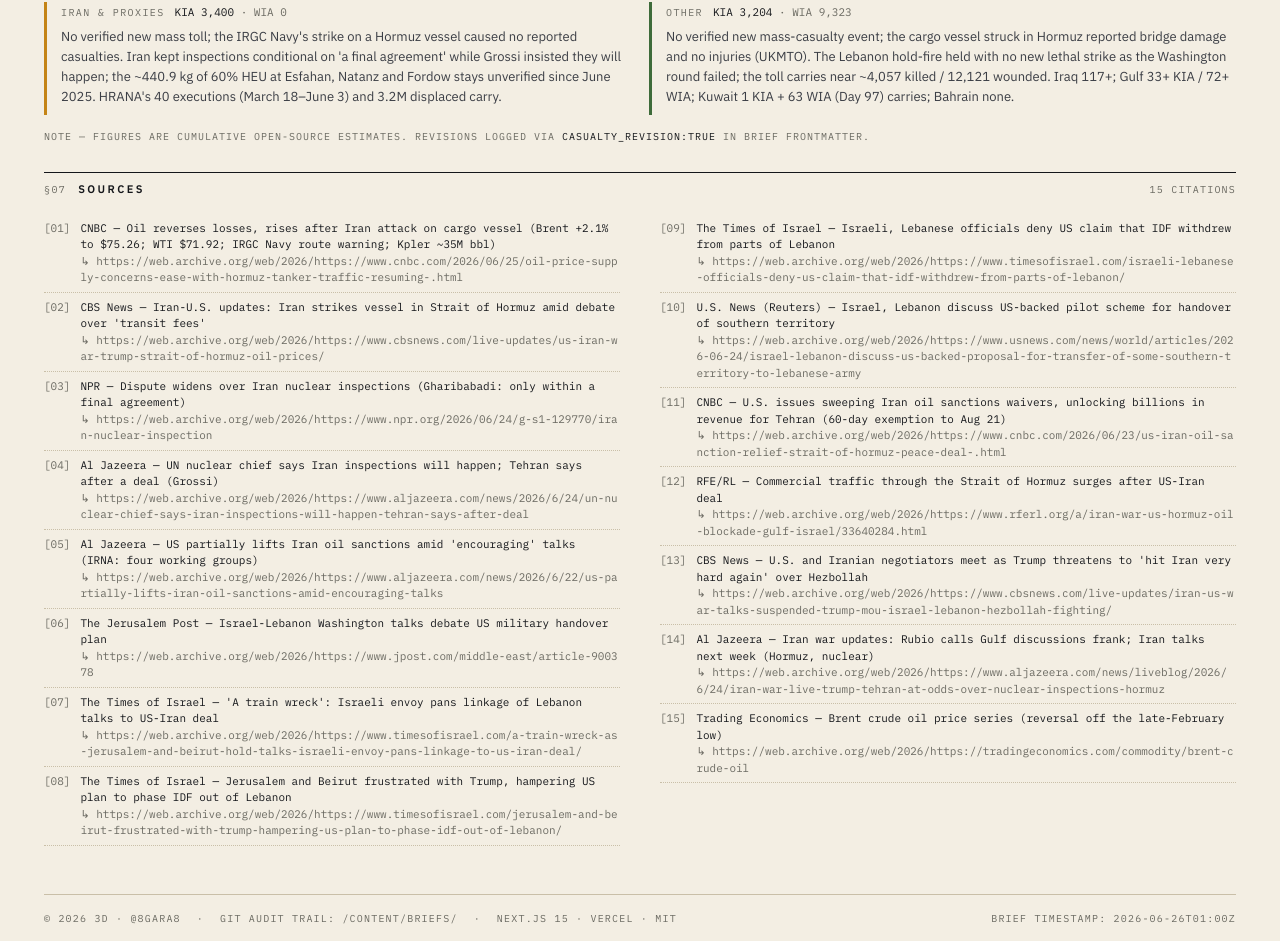
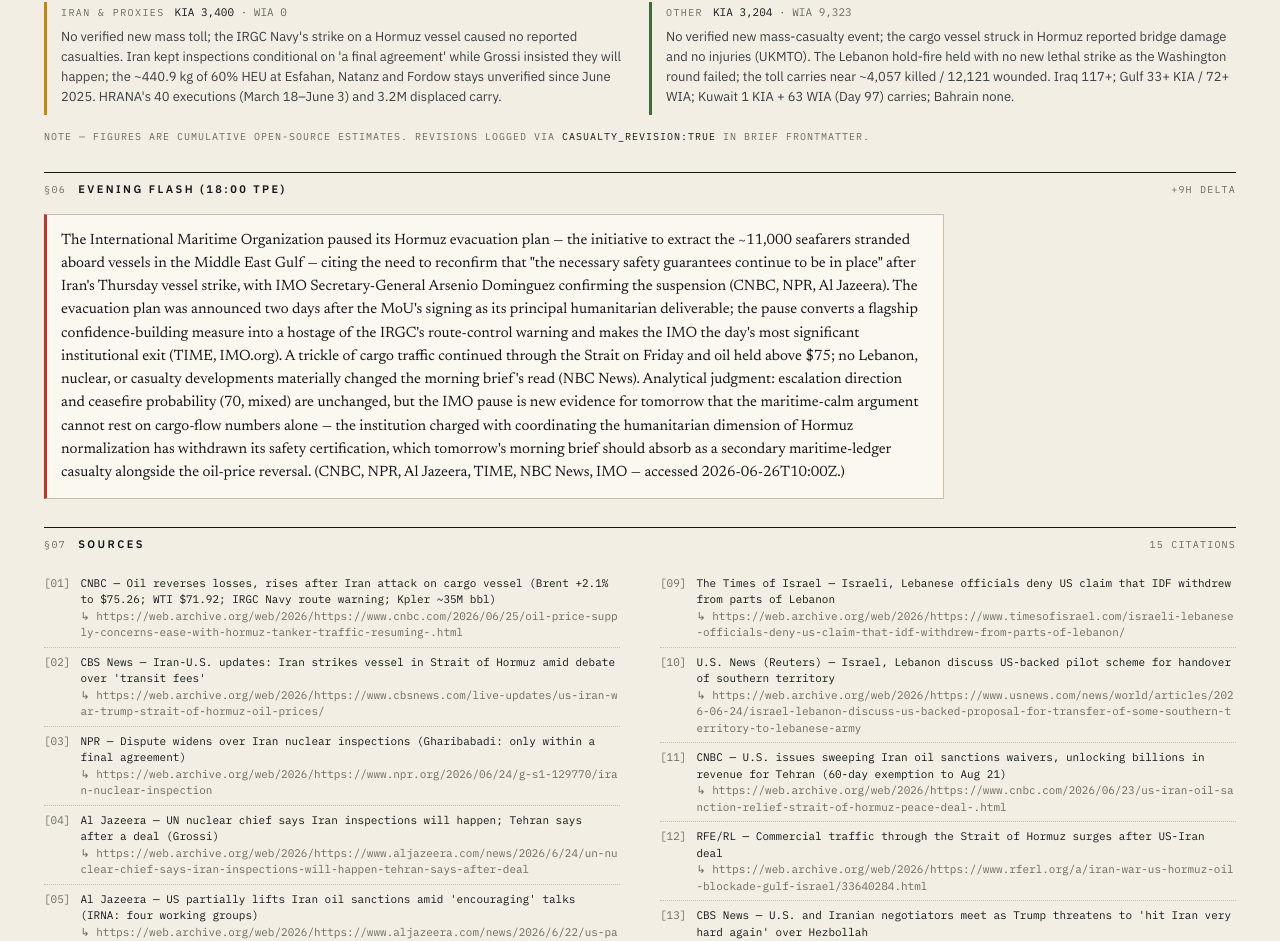
Before and after one commit to 8gara8/MEtracker, a Next.js app: page / in a window 1280 px wide. Shown: the part 3303-4244 px from the top of the page. Built offline with nearby package versions, Linux system fonts and the light colour scheme; no server answers.

Commit message:
brief: Day 119 — 2026-06-26 evening flash

```diff
--- a/content/briefs/2026-06-26-day-119.data.ts
+++ b/content/briefs/2026-06-26-day-119.data.ts
@@ -126,6 +126,8 @@ const data: BriefData = {
         "For three weeks the Taiwan read improved as Hormuz normalized; Day 119 is the reminder that built the standing caution. Iran's vessel strike and the IRGC's 'designated routes' warning reintroduced kinetic risk to the same chokepoint that carries roughly 38% of Taiwan's LNG and 70% of its crude, against about 11 days of LNG cover (CBS News, CNBC). Nothing physical interrupted the island's supply — no LNG cargo was hit, flows continue, and Brent at $75 is still near pre-war levels — so the operational read is unchanged: LNG cover through September holds and TSMC's 2026 CapEx near 8% carries. Skeptical counter per §3.5.6: the JMIC threat level downgraded on Day 118 was answered Day 119 by an actual attack, which is precisely the structural point — a single Strait, an IRGC that claims to 'administer' it, and an 11-day buffer that does not change whether the threat board reads 'moderate' or not (CNBC). Analytical judgment: the good week was real but provisional, and the durable hedges are the ones that survive an evening like this — diversification toward Australian and US cargoes and the Maanshan and Kuosheng nuclear restarts (2028–2029), because a threat level can be downgraded one day and contradicted by a missile the next. The Taiwan lesson of Day 119 is not alarm — supply is intact — but confirmation that the chokepoint risk is a property of the geography, not of any 60-day waiver.",
     },
   ],
+  flash:
+    'The International Maritime Organization paused its Hormuz evacuation plan — the initiative to extract the ~11,000 seafarers stranded aboard vessels in the Middle East Gulf — citing the need to reconfirm that "the necessary safety guarantees continue to be in place" after Iran\'s Thursday vessel strike, with IMO Secretary-General Arsenio Dominguez confirming the suspension (CNBC, NPR, Al Jazeera). The evacuation plan was announced two days after the MoU\'s signing as its principal humanitarian deliverable; the pause converts a flagship confidence-building measure into a hostage of the IRGC\'s route-control warning and makes the IMO the day\'s most significant institutional exit (TIME, IMO.org). A trickle of cargo traffic continued through the Strait on Friday and oil held above $75; no Lebanon, nuclear, or casualty developments materially changed the morning brief\'s read (NBC News). Analytical judgment: escalation direction and ceasefire probability (70, mixed) are unchanged, but the IMO pause is new evidence for tomorrow that the maritime-calm argument cannot rest on cargo-flow numbers alone — the institution charged with coordinating the humanitarian dimension of Hormuz normalization has withdrawn its safety certification, which tomorrow\'s morning brief should absorb as a secondary maritime-ledger casualty alongside the oil-price reversal. (CNBC, NPR, Al Jazeera, TIME, NBC News, IMO — accessed 2026-06-26T10:00Z.)',
   casualtyNotes: {
     us:
       "No new US casualties. A US official confirmed Iran struck a Hormuz cargo vessel (bridge damage, no injuries); Washington's leverage stays the ~$24-25B in performance-based relief Iran 'won't get a dime' of until it performs, the 60-day waiver running to August 21.",
--- a/content/context.md
+++ b/content/context.md
@@ -62,4 +62,4 @@ Day 119 keeps the deal's tracks moving at different speeds but introduces the fi
 
 ## Evening flash notes
 
-(None yet for today.)
+**[10:00 UTC - Day 119]** The International Maritime Organization paused its Hormuz evacuation plan — the initiative to extract the ~11,000 seafarers stranded aboard vessels in the Middle East Gulf — citing the need to reconfirm that "the necessary safety guarantees continue to be in place" after Iran's Thursday vessel strike, with IMO Secretary-General Arsenio Dominguez confirming the suspension (CNBC, NPR, Al Jazeera — accessed 2026-06-26T10:00Z). The evacuation plan was announced two days after the MoU's signing as its principal humanitarian deliverable; the pause converts a flagship confidence-building measure into a hostage of the IRGC's route-control warning and makes the IMO the day's most significant institutional exit (TIME, IMO.org). A trickle of cargo traffic continued through the Strait on Friday and oil held above $75; no Lebanon, nuclear, or casualty developments materially changed the morning brief's read (NBC News). Analytical judgment: escalation direction and ceasefire probability (70, mixed) are unchanged, but the IMO pause is new evidence for tomorrow that the maritime-calm argument cannot rest on cargo-flow numbers alone — the institution charged with coordinating the humanitarian dimension of Hormuz normalization has withdrawn its safety certification.
```
Also changed, not shown: content/briefs/2026-06-26-day-119.mdx (+5 -0 lines).
